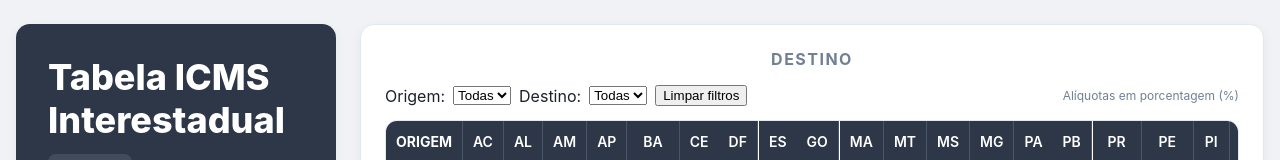
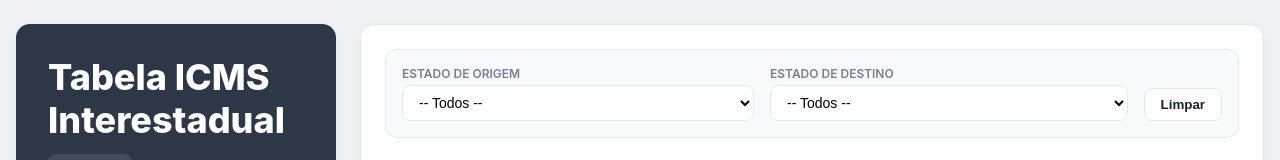
Before and after one commit to HiagoPRadaeli/icms-data, a plain HTML site: page index.html in a window 1280 px wide. Shown: the top 160 px of the page. Drawn offline with Linux system fonts and the light colour scheme.

Commit message:
Update index.html

```diff
--- a/index.html
+++ b/index.html
@@ -19,13 +19,14 @@
     --diag-ink: #ffffff;
     --hover-bg: #f7fafc;
     --scroll-thumb: #cbd5e0;
+    --accent: #3b82f6;
   }
   *{box-sizing:border-box}
   html { scroll-behavior: smooth; }
   body{
     margin:0;
     background:var(--bg);
-    font-family: 'Inter', system-ui, -apple-system, BlinkMacSystemFont, 'Segoe UI', Roboto, Oxygen, Ubuntu, Cantarell, 'Open Sans', 'Helvetica Neue', sans-serif;
+    font-family: 'Inter', system-ui, sans-serif;
     color:var(--ink);
     -webkit-font-smoothing: antialiased;
     -moz-osx-font-smoothing: grayscale;
@@ -34,63 +35,79 @@
   .card{background:var(--panel);border-radius:14px;box-shadow:0 4px 12px rgba(0,0,0,.05);overflow:hidden; border: 1px solid var(--border);}
 
   /* ================== PAINEL ESQUERDO ================== */
-  .cover{
-    background-color: var(--header);
-    color: var(--header-text);
-    display: flex;
-    flex-direction: column;
-    justify-content: space-between;
-    padding: 32px;
-    border: none;
-  }
+  .cover{ background-color: var(--header); color: var(--header-text); display: flex; flex-direction: column; justify-content: space-between; padding: 32px; border: none; }
   .cover .header h1 { margin: 0; font-size: 36px; font-weight: 800; line-height: 1.2; color: #fff; }
   .cover .header .year-badge { display: inline-block; background: rgba(255, 255, 255, 0.1); padding: 8px 16px; border-radius: 8px; font-size: 20px; font-weight: 700; margin-top: 12px; }
-  .cover .graphics { flex-grow: 1; display: flex; flex-direction: column; justify-content: center; align-items: center; gap: 20px; opacity: 0.5; }
-  .cover .graphics img { max-width: 80%; height: auto; }
-  .cover .footer-logo { font-size: 24px; font-weight: bold; opacity: 0.8; }
 
-  /* ================== TABELA ================== */
+  /* ================== ÁREA DA TABELA E PESQUISA ================== */
   .table-card{padding:24px}
-  .title{font-size:16px; text-transform:uppercase; letter-spacing: 1.5px; text-align:center;margin:0 0 16px;font-weight:700;color:var(--muted)}
-  .bar{display:flex;gap:10px;justify-content:space-between;align-items:center;margin:8px 0 14px;}
-  .filters{display:flex;gap:8px;align-items:center;}
-  .note{font-size:12px;color:var(--muted)}
+
+  /* NOVA BARRA DE PESQUISA */
+  .search-container {
+    background-color: #f8fafc;
+    border: 1px solid var(--border);
+    border-radius: 12px;
+    padding: 16px;
+    margin-bottom: 24px;
+    display: flex;
+    gap: 16px;
+    align-items: center;
+    flex-wrap: wrap;
+  }
+  .search-group { display: flex; flex-direction: column; gap: 4px; flex-grow: 1; }
+  .search-group label { font-size: 12px; font-weight: 600; color: var(--muted); }
+  .search-group select {
+    padding: 8px 12px;
+    border-radius: 8px;
+    border: 1px solid var(--border);
+    background-color: #fff;
+    font-size: 14px;
+    font-weight: 500;
+    width: 100%;
+    transition: border-color 0.2s, box-shadow 0.2s;
+  }
+  .search-group select:focus {
+    outline: none;
+    border-color: var(--accent);
+    box-shadow: 0 0 0 3px rgba(59, 130, 246, 0.2);
+  }
+  .search-container button {
+    padding: 8px 16px;
+    border: 1px solid var(--border);
+    background-color: #fff;
+    color: var(--ink);
+    border-radius: 8px;
+    cursor: pointer;
+    font-weight: 600;
+    align-self: flex-end; /* Alinha com a caixa de select */
+    transition: background-color 0.2s, color 0.2s;
+  }
+  .search-container button:hover {
+    background-color: var(--hover-bg);
+  }
+
+  /* Tabela */
   .scroll{overflow:auto;border-radius:12px;border:1px solid var(--border)}
   table{border-collapse:separate;border-spacing:0;width:100%}
 
-  th,td{
-    font-size:14px;
-    padding:12px 10px;
-    border-bottom:1px solid var(--border);
-    border-right:1px solid var(--border);
-    text-align:center;
-    font-weight: 500;
-    transition: background-color 0.2s ease-out;
-  }
+  th,td{ font-size:14px; padding:12px 10px; border-bottom:1px solid var(--border); border-right:1px solid var(--border); text-align:center; font-weight: 500; transition: background-color 0.2s ease-out; }
   th:last-child, td:last-child { border-right: none; }
   tbody tr:last-child td { border-bottom: none; }
-
   thead th{ position:sticky; top:0; background:var(--header); color:var(--header-text); font-weight:600; z-index:2; border-color: #4A5568; }
-
   tbody tr:hover td { background-color: var(--hover-bg); }
-
   .sticky-left{ position:sticky; left:0; z-index:1; background:var(--panel); font-weight:700; border-right: 1px solid var(--border); }
-
   tbody tr:hover th.sticky-left { background-color: var(--panel); }
-
   th.sticky-left { z-index: 3; background-color: var(--header); border-color: #4A5568; }
-
   .diag{background:var(--diag-bg)!important;color:var(--diag-ink);font-weight:700}
-
   tbody tr:hover .diag { background-color: var(--diag-bg) !important; }
 
-  /* ================== BARRA DE ROLAGEM ================== */
+  /* BARRA DE ROLAGEM */
   .scroll::-webkit-scrollbar { width: 8px; height: 8px; }
   .scroll::-webkit-scrollbar-track { background: #f1f1f1; border-radius: 10px; }
   .scroll::-webkit-scrollbar-thumb { background: var(--scroll-thumb); border-radius: 10px; }
   .scroll::-webkit-scrollbar-thumb:hover { background: var(--muted); }
 
-  /* ================== RESPONSIVIDADE ================== */
+  /* RESPONSIVIDADE */
   @media (max-width:1060px){
     .wrap{grid-template-columns:1fr}
   }
@@ -104,20 +121,20 @@
         <h1>Tabela ICMS<br>Interestadual</h1>
         <div class="year-badge">2024</div>
     </div>
-    <div class="graphics"></div>
-    <div class="footer-logo"></div>
   </aside>
 
   <main class="card table-card">
-    <div class="title">DESTINO</div>
 
-    <div class="bar">
-      <div class="filters">
-        <label>Origem:</label> <select id="fOrigem"></select>
-        <label>Destino:</label> <select id="fDestino"></select>
-        <button id="btLimpar" class="ghost">Limpar filtros</button>
+    <div class="search-container">
+      <div class="search-group">
+        <label for="fOrigem">ESTADO DE ORIGEM</label>
+        <select id="fOrigem"></select>
       </div>
-       <div class="note">Alíquotas em porcentagem (%)</div>
+      <div class="search-group">
+        <label for="fDestino">ESTADO DE DESTINO</label>
+        <select id="fDestino"></select>
+      </div>
+      <button id="btLimpar">Limpar</button>
     </div>
 
     <div class="scroll">
@@ -130,35 +147,21 @@
 </div>
 
 <script>
-/* ====================== CONFIG ====================== */
+/* O JavaScript não precisa de NENHUMA alteração */
 const UFS = ["AC","AL","AM","AP","BA","CE","DF","ES","GO","MA","MT","MS","MG","PA","PB","PR","PE","PI","RJ","RN","RS","RO","RR","SC","SP","SE","TO"];
-const REGIOES = {
-  N: ["AC","AM","AP","PA","RO","RR","TO"],
-  NE:["AL","BA","CE","MA","PB","PE","PI","RN","SE"],
-  CO:["DF","GO","MT","MS"],
-  SE:["ES","MG","RJ","SP"],
-  S: ["PR","RS","SC"]
-};
+const REGIOES = { N: ["AC","AM","AP","PA","RO","RR","TO"], NE:["AL","BA","CE","MA","PB","PE","PI","RN","SE"], CO:["DF","GO","MT","MS"], SE:["ES","MG","RJ","SP"], S: ["PR","RS","SC"] };
 const TAXA_PADRAO = 12;
-
-function isSevenRule(orig, dest){
-  const sulSudeste = new Set([...REGIOES.S, ...REGIOES.SE]);
-  const norteNeCo  = new Set([...REGIOES.N, ...REGIOES.NE, ...REGIOES.CO]);
-  return sulSudeste.has(orig) && norteNeCo.has(dest);
-}
-
+function isSevenRule(orig, dest){ const sulSudeste = new Set([...REGIOES.S, ...REGIOES.SE]); const norteNeCo  = new Set([...REGIOES.N, ...REGIOES.NE, ...REGIOES.CO]); return sulSudeste.has(orig) && norteNeCo.has(dest); }
 const EXCECOES = {};
 
-/* ====================== UI BASICS ====================== */
 function fillSelects(){
   const fo = document.getElementById('fOrigem');
   const fd = document.getElementById('fDestino');
-  fo.innerHTML = `<option value="">Todas</option>` + UFS.map(uf=>`<option>${uf}</option>`).join('');
-  fd.innerHTML = `<option value="">Todas</option>` + UFS.map(uf=>`<option>${uf}</option>`).join('');
-  document.getElementById('btLimpar').onclick = ()=>{
-    fo.value = ""; fd.value=""; paint();
-  };
-  fo.onchange = fd.onchange = paint;
+  fo.innerHTML = `<option value="">-- Todos --</option>` + UFS.map(uf=>`<option>${uf}</option>`).join('');
+  fd.innerHTML = `<option value="">-- Todos --</option>` + UFS.map(uf=>`<option>${uf}</option>`).join('');
+  document.getElementById('btLimpar').onclick = ()=>{ fo.value = ""; fd.value=""; paint(); };
+  fo.onchange = paint;
+  fd.onchange = paint;
 }
 
 function buildHeader(){
@@ -169,35 +172,19 @@ function buildHeader(){
   th0.className = 'sticky-left';
   th0.textContent = 'ORIGEM';
   tr.appendChild(th0);
-  UFS.forEach(uf=>{
-    const th = document.createElement('th');
-    th.textContent = uf;
-    tr.appendChild(th);
-  });
+  UFS.forEach(uf=>{ const th = document.createElement('th'); th.textContent = uf; tr.appendChild(th); });
   thead.appendChild(tr);
 }
 
-/* ====================== CORE ====================== */
 let ALIQUOTAS = {};
-
 async function loadJSON(){
   const resp = await fetch('icms.json');
   if(!resp.ok) throw new Error('Não foi possível carregar icms.json');
   const arr = await resp.json();
   ALIQUOTAS = {};
-  arr.forEach(x=>{
-    ALIQUOTAS[x.uf] = { icms_interna: Number(x.icms), regiao: x.regiao, estado: x.estado };
-  });
+  arr.forEach(x=>{ ALIQUOTAS[x.uf] = { icms_interna: Number(x.icms), regiao: x.regiao, estado: x.estado }; });
 }
-
-function aliquotaInter(orig, dest){
-  if(orig === dest) return {valor: ALIQUOTAS[orig]?.icms_interna ?? null, classe:'diag', regra:'Alíquota interna'};
-  const key = `${orig}>${dest}`;
-  if(key in EXCECOES) return {valor: EXCECOES[key], classe:'cell-custom', regra:'Exceção configurada'};
-  if(isSevenRule(orig, dest)) return {valor: 7, classe:'cell-7', regra:'Regra 7% (S/SE → N/NE/CO)'};
-  return {valor: TAXA_PADRAO, classe:'cell-12', regra:'Regra padrão 12%'};
-}
-
+function aliquotaInter(orig, dest){ if(orig === dest) return {valor: ALIQUOTAS[orig]?.icms_interna ?? null, classe:'diag', regra:'Alíquota interna'}; const key = `${orig}>${dest}`; if(key in EXCECOES) return {valor: EXCECOES[key], classe:'cell-custom', regra:'Exceção configurada'}; if(isSevenRule(orig, dest)) return {valor: 7, classe:'cell-7', regra:'Regra 7% (S/SE → N/NE/CO)'}; return {valor: TAXA_PADRAO, classe:'cell-12', regra:'Regra padrão 12%'}; }
 function format(v){ return (v==null || isNaN(v)) ? '-' : Number(v).toString().replace('.', ','); }
 
 function paint(){
@@ -213,7 +200,7 @@ function paint(){
     tdUF.textContent = ufO;
     tr.appendChild(tdUF);
     UFS.forEach(ufD=>{
-      if(fD && ufD!==fD) return;
+      if(fD && fD!==fD) return;
       const {valor, classe, regra} = aliquotaInter(ufO, ufD);
       const td = document.createElement('td');
       td.className = classe;
@@ -225,7 +212,6 @@ function paint(){
   });
 }
 
-/* ====================== BOOT ====================== */
 (async function(){
   fillSelects();
   buildHeader();
```
